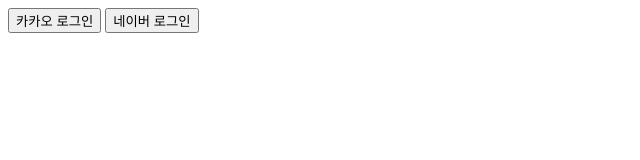
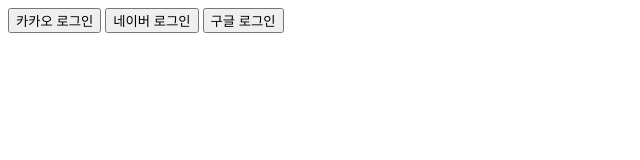
Before and after one commit to LeeDahee23/test, a plain HTML site: page index.html in a window 1280 px wide. Shown: the whole page, without its empty margins (0-640 px from the left). Drawn offline with Linux system fonts and the light colour scheme.

Commit message:
#2 feat: 구글 로그인 버튼 추가

```diff
--- a/index.html
+++ b/index.html
@@ -9,6 +9,7 @@
     <div>
       <button>카카오 로그인</button>
       <button>네이버 로그인</button>
+      <button>구글 로그인</button>
     </div>
   </body>
 </html>
```
